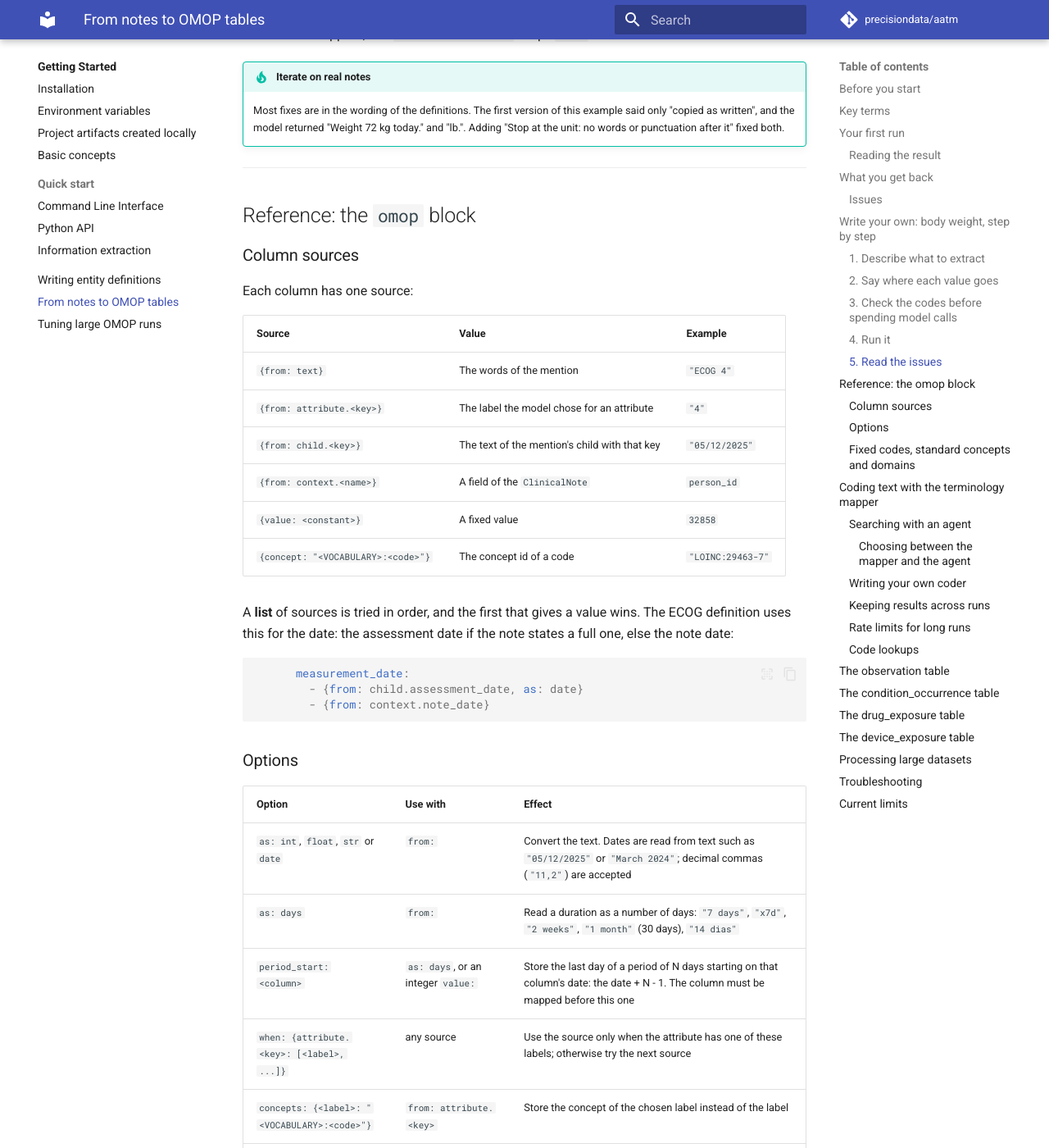
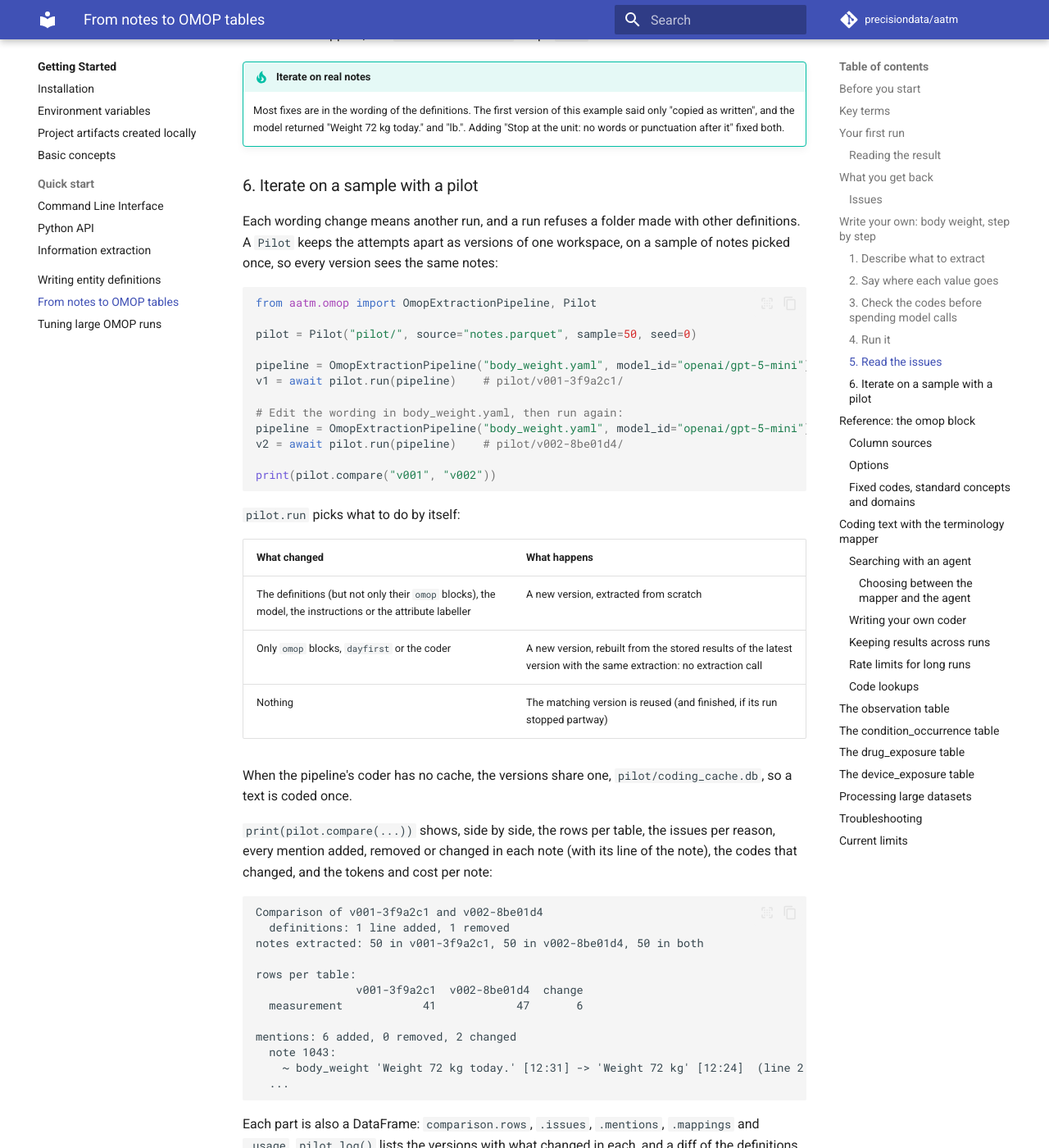
Before and after one commit to precisiondata/aatm, an MkDocs documentation site: the page built from docs/getting-started/omop_tables.md, in a window 1280 px wide and 1400 px high, scrolled down 7565 px. Shown: the whole window at 82% size. Built offline with MkDocs 1.6.1 and Material for MkDocs 9.7.7, drawn with Linux system fonts in a browser that asks for light colours; comment, search, counter and statistics services are not loaded; the version menu is left out; some of the changed text lies outside the part shown.

Commit message:
docs: iterate on definitions with a pilot workspace
Refs #100

Co-Authored-By: Claude Opus 5.5 <noreply@anthropic.com>

````diff
--- a/docs/getting-started/omop_tables.md
+++ b/docs/getting-started/omop_tables.md
@@ -290,6 +290,66 @@ pounds as `[lb_av]`. The row is kept with `unit_concept_id = 0`, which the CDM u
     Most fixes are in the wording of the definitions. The first version of this example
     said only "copied as written", and the model returned "Weight 72 kg today." and
     "lb.". Adding "Stop at the unit: no words or punctuation after it" fixed both.
+
+### 6. Iterate on a sample with a pilot
+
+Each wording change means another run, and a run refuses a folder made with other
+definitions. A `Pilot` keeps the attempts apart as versions of one workspace, on a
+sample of notes picked once, so every version sees the same notes:
+
+```python
+from aatm.omop import OmopExtractionPipeline, Pilot
+
+pilot = Pilot("pilot/", source="notes.parquet", sample=50, seed=0)
+
+pipeline = OmopExtractionPipeline("body_weight.yaml", model_id="openai/gpt-5-mini")
+v1 = await pilot.run(pipeline)    # pilot/v001-3f9a2c1/
+
+# Edit the wording in body_weight.yaml, then run again:
+pipeline = OmopExtractionPipeline("body_weight.yaml", model_id="openai/gpt-5-mini")
+v2 = await pilot.run(pipeline)    # pilot/v002-8be01d4/
+
+print(pilot.compare("v001", "v002"))
+```
+
+`pilot.run` picks what to do by itself:
+
+| What changed | What happens |
+|---|---|
+| The definitions (but not only their `omop` blocks), the model, the instructions or the attribute labeller | A new version, extracted from scratch |
+| Only `omop` blocks, `dayfirst` or the coder | A new version, rebuilt from the stored results of the latest version with the same extraction: no extraction call |
+| Nothing | The matching version is reused (and finished, if its run stopped partway) |
+
+When the pipeline's coder has no cache, the versions share one,
+`pilot/coding_cache.db`, so a text is coded once.
+
+`print(pilot.compare(...))` shows, side by side, the rows per table, the issues per
+reason, every mention added, removed or changed in each note (with its line of the
+note), the codes that changed, and the tokens and cost per note:
+
+```text
+Comparison of v001-3f9a2c1 and v002-8be01d4
+  definitions: 1 line added, 1 removed
+notes extracted: 50 in v001-3f9a2c1, 50 in v002-8be01d4, 50 in both
+
+rows per table:
+               v001-3f9a2c1  v002-8be01d4  change
+  measurement            41            47       6
+
+mentions: 6 added, 0 removed, 2 changed
+  note 1043:
+    ~ body_weight 'Weight 72 kg today.' [12:31] -> 'Weight 72 kg' [12:24]  (line 2: 'Weight 72 kg today.')
+  ...
+```
+
+Each part is also a DataFrame: `comparison.rows`, `.issues`, `.mentions`, `.mappings`
+and `.usage`. `pilot.log()` lists the versions with what changed in each, and a diff of
+the definitions (`version.definitions_diff`). From the command line:
+
+```bash
+aatm omop pilot log --path pilot --diff
+aatm omop pilot compare v001 v002 --path pilot
+```
 
 ---
 
````
Also changed, not shown: docs/reference/omop.md (+2 -0 lines).
